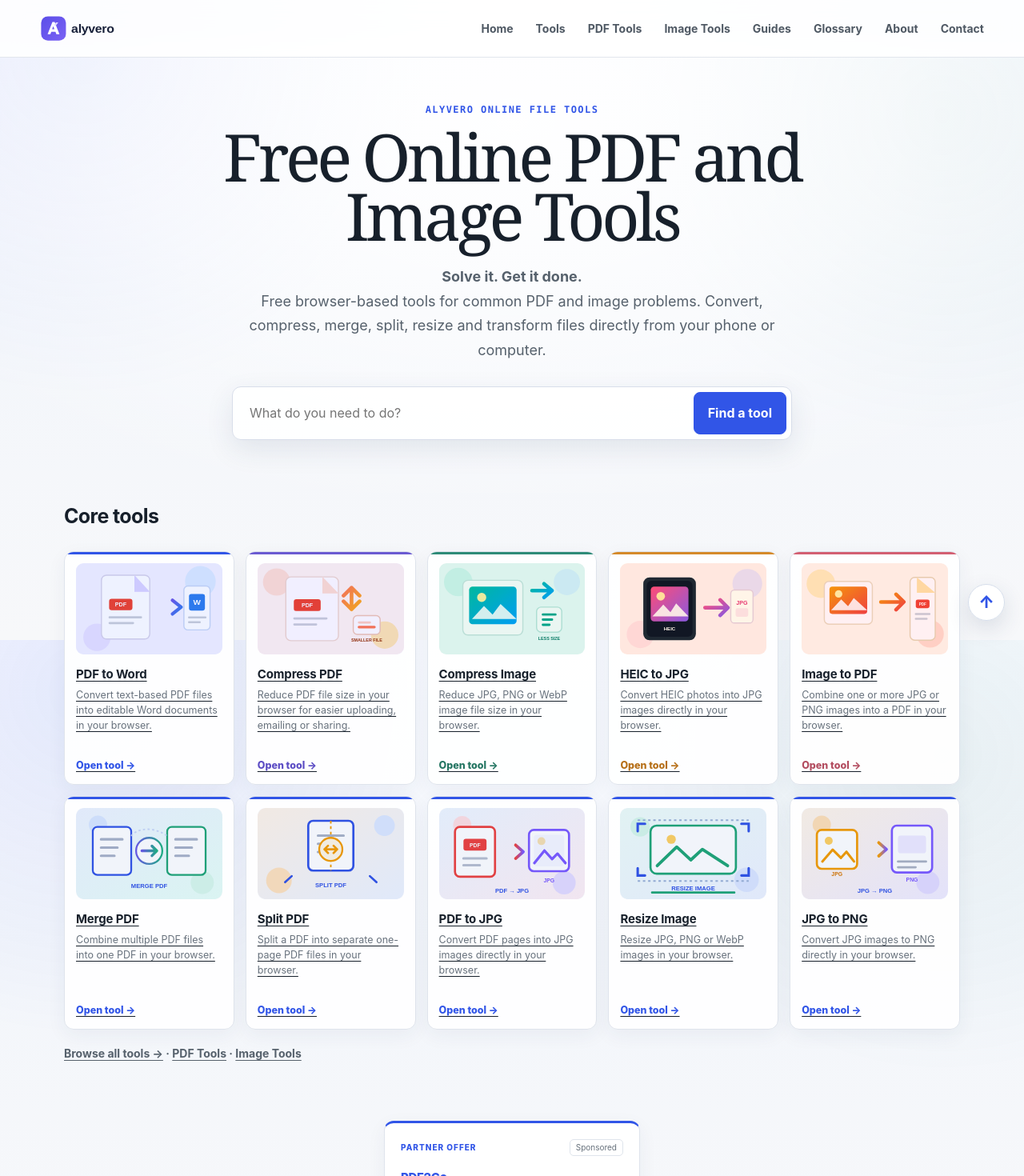
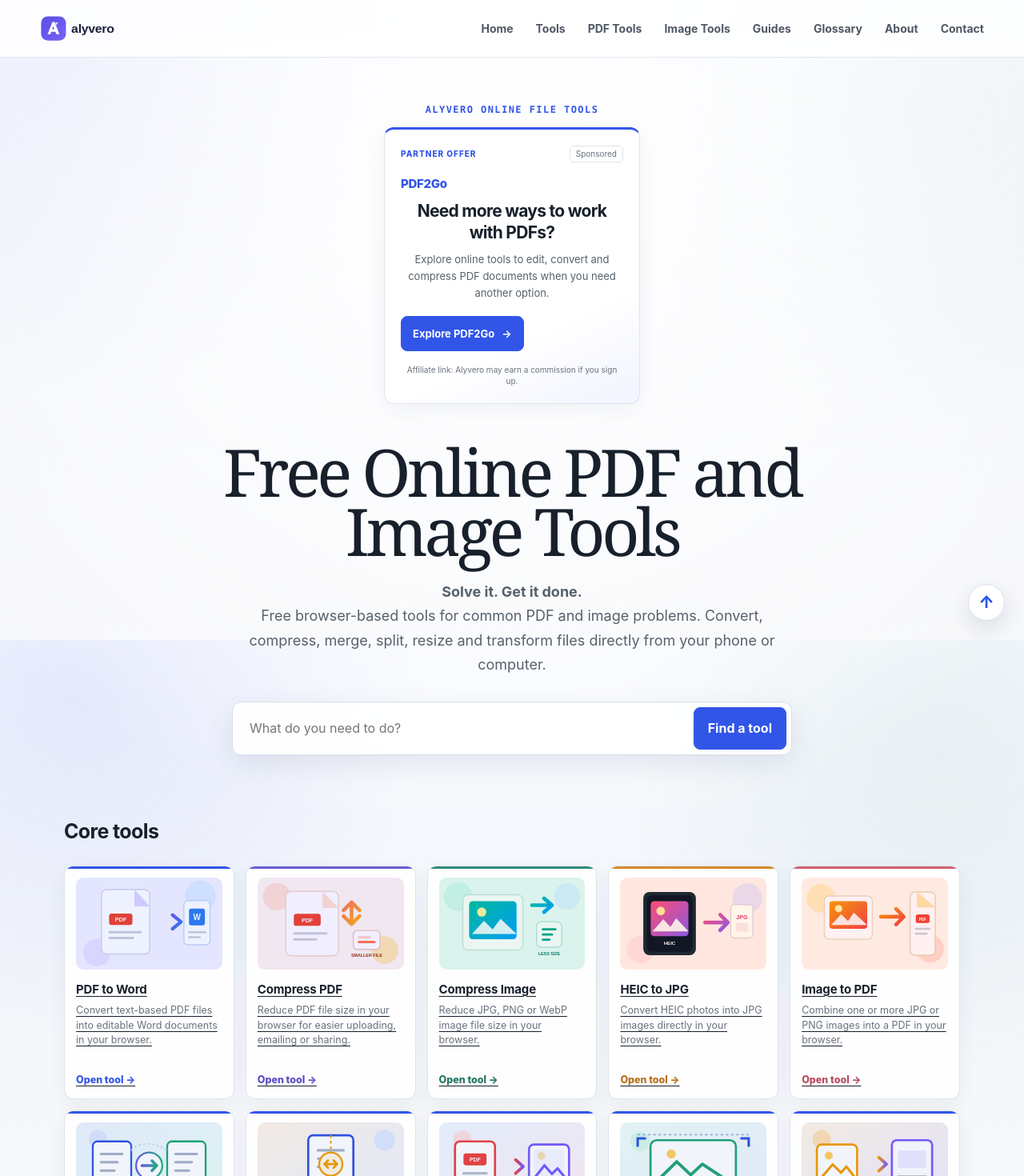
Before and after one commit to rindodi/alyvero, a Next.js app: page / in a window 1280 px wide. Shown: the top 1470 px of the page at 80% size. Built offline with nearby package versions, Linux system fonts and the light colour scheme.

Commit message:
Move PDF2Go affiliate banner above homepage H1

```diff
--- a/app/page.tsx
+++ b/app/page.tsx
@@ -80,6 +80,7 @@ export default function Home() {
 
       <section className="hero">
         <p className="eyebrow">Alyvero online file tools</p>
+        <PDF2GoAd />
         <h1>Free Online PDF and Image Tools</h1>
         <p><strong>Solve it. Get it done.</strong></p>
         <p>Free browser-based tools for common PDF and image problems. Convert, compress, merge, split, resize and transform files directly from your phone or computer.</p>
@@ -101,8 +102,6 @@ export default function Home() {
         </div>
         <p className="section-link"><Link href="/tools">Browse all tools →</Link> · <Link href="/pdf-tools">PDF Tools</Link> · <Link href="/image-tools">Image Tools</Link></p>
       </section>
-
-      <PDF2GoAd />
 
       <section className="section">
         <h2>Popular file tasks</h2>
```
